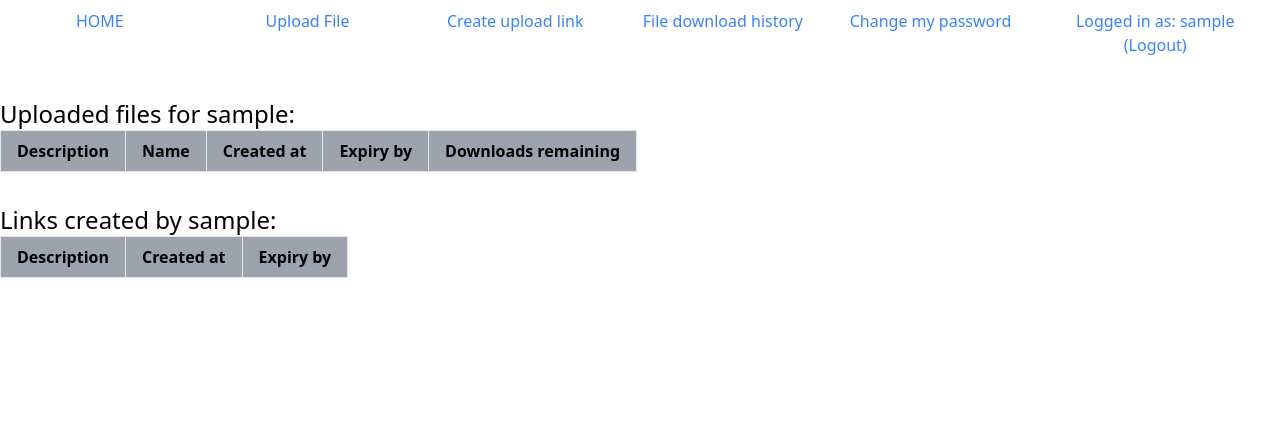
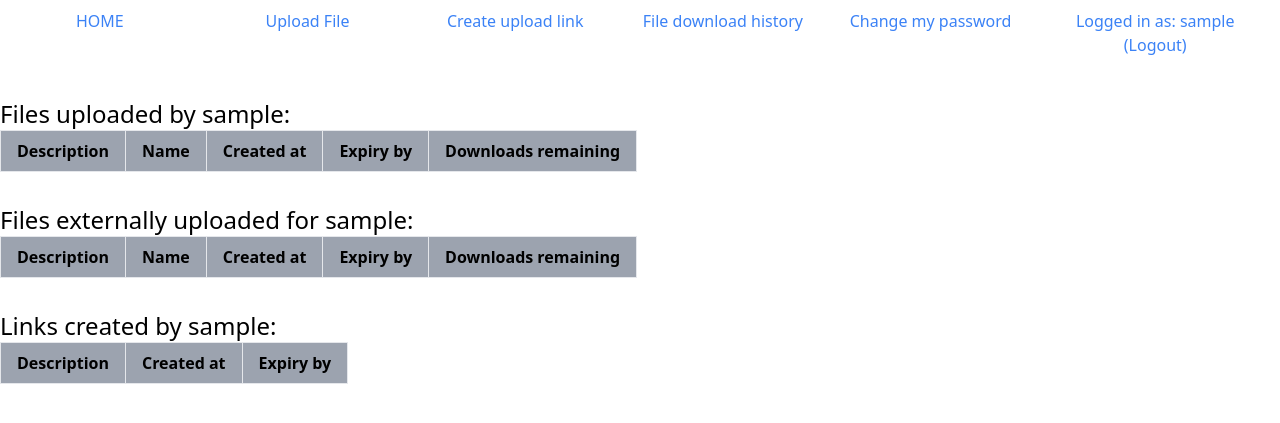
Before and after one commit to disty-online/disty, a Django app: page /disty/ in a window 1280 px wide. Shown: the top 423 px of the page. Run offline with Django 3.2, Linux system fonts and the light colour scheme; the visitor is signed in with stand-in values (Sample User, id 1); data comes from the database, SQL or seed files in the repository; data that the repository does not hold is empty; some libraries are stand-ins or nearby versions.

Commit message:
Display internally and externally files in different tables

```diff
--- a/disty/templates/disty/home.html
+++ b/disty/templates/disty/home.html
@@ -1,7 +1,7 @@
 {% extends 'base.html' %}
 {% block content %}
 {% include 'disty/navigation.html' %}
-<p class="text-2xl pt-8">Uploaded files for {{ user }}:</p>
+<p class="text-2xl pt-8">Files uploaded by {{ user }}:</p>
 <table class="table-auto">
     <thead>
         <tr class="bg-gray-400">
@@ -14,6 +14,7 @@
     </thead>
     <tbody>
         {% for url in urls %}
+        {% if url.file.origin == "internal" %}
         <tr>
             <td class="border px-4 py-2">{{ url.file.description }}</td>
             <td class="border px-4 py-2"><a class="underline" href="download/{{ url.url }}">{{ url.file.name}}</a></td>
@@ -21,6 +22,33 @@
             <td class="border px-4 py-2">{{ url.expiry }} (<a class="underline" href="edit_upload/form/{{ url.url }}">edit</a>)</td>
             <td class="border px-4 py-2">{{ url.download_limit }} (<a class="underline" href="edit_upload/form/{{ url.url }}">edit</a>)</td>
         </tr>
+        {% endif %}
+        {% endfor %}
+    </tbody>
+</table>
+
+<p class="text-2xl pt-8">Files externally uploaded for {{ user }}:</p>
+<table class="table-auto">
+    <thead>
+        <tr class="bg-gray-400">
+            <th class="border px-4 py-2">Description</th>
+            <th class="border px-4 px-2">Name</th>
+            <th class="border px-4 px-2">Created at</th>
+            <th class="border px-4 px-2">Expiry by</th>
+            <th class="border px-4 px-2">Downloads remaining</th>
+        </tr>
+    </thead>
+    <tbody>
+        {% for url in urls %}
+        {% if url.file.origin == "external" %}
+        <tr>
+            <td class="border px-4 py-2">{{ url.file.description }}</td>
+            <td class="border px-4 py-2"><a class="underline" href="download/{{ url.url }}">{{ url.file.name}}</a></td>
+            <td class="border px-4 py-2">{{ url.created_at }}</td>
+            <td class="border px-4 py-2">{{ url.expiry }} (<a class="underline" href="edit_upload/form/{{ url.url }}">edit</a>)</td>
+            <td class="border px-4 py-2">{{ url.download_limit }} (<a class="underline" href="edit_upload/form/{{ url.url }}">edit</a>)</td>
+        </tr>
+        {% endif %}
         {% endfor %}
     </tbody>
 </table>
```
